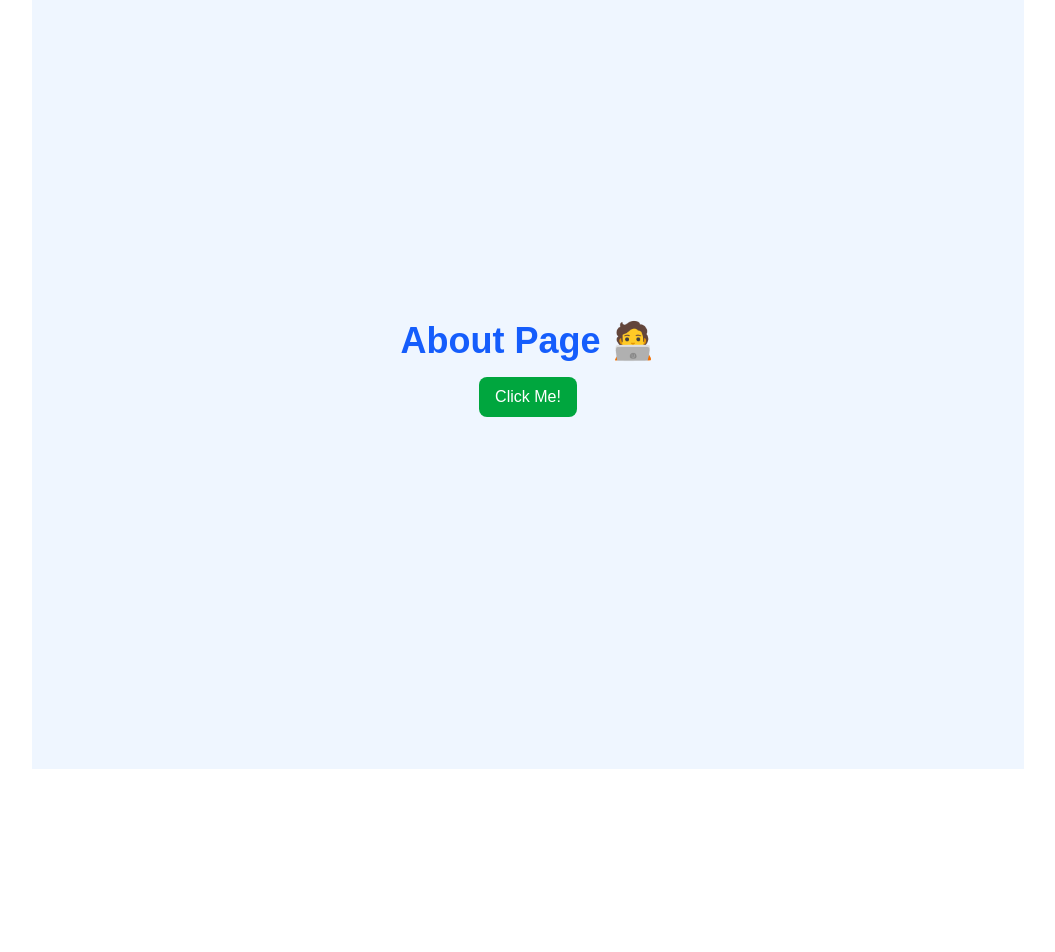
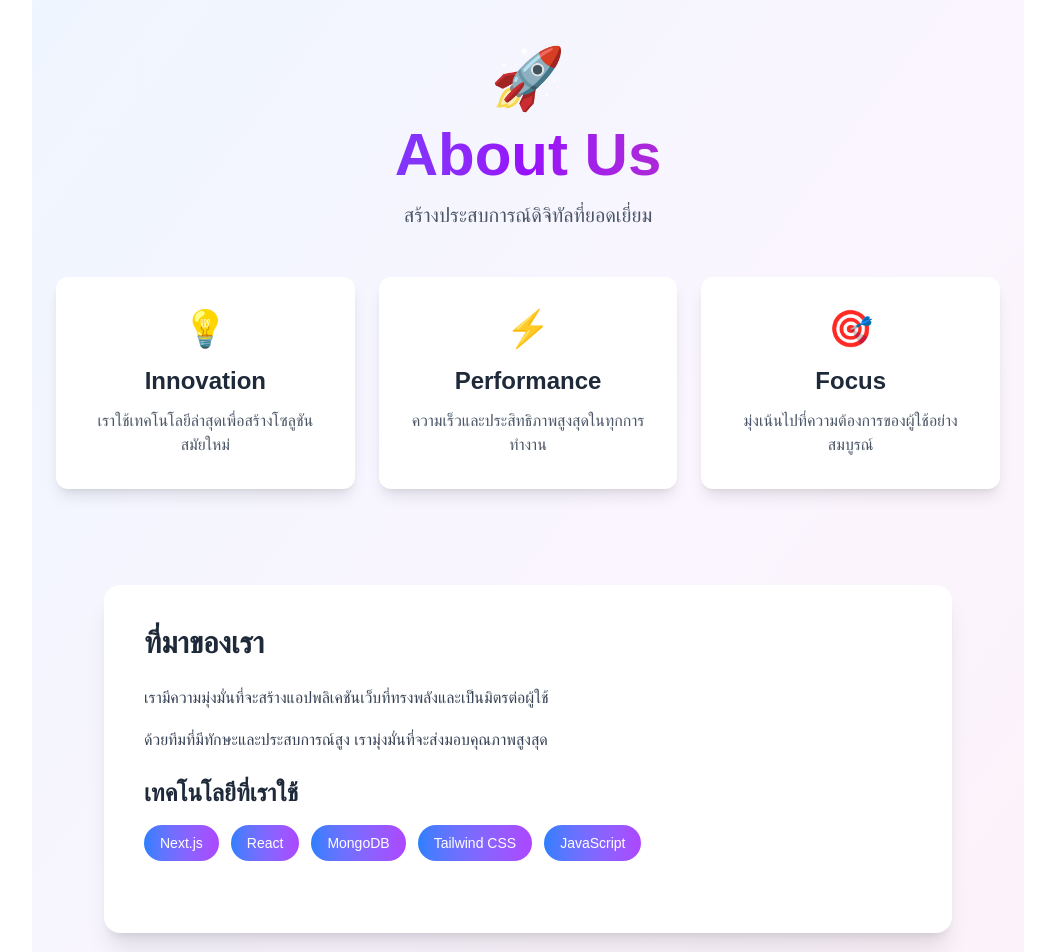
Before and after one commit to praditgame27-tech/my-next-app, a Next.js app: page /about in a window 1280 px wide. Shown: the part 120-1072 px from the top of the page, without its empty margins (112-1167 px from the left). Before the commit the page ends 913 px from the top, so only its background shows below. Built offline with nearby package versions, Linux system fonts and the light colour scheme.

Commit message:
Day 15: Start — Role-based Access & Security

```diff
--- a/app/about/page.js
+++ b/app/about/page.js
@@ -1,30 +1,96 @@
 // app/about/page.js
 
 "use client";
-// บอก Next.js ว่าไฟล์นี้เป็น Client Component
-// สามารถใช้ event handler, useState, useEffect, alert ฯลฯ ได้
 
 import Button from "../components/Button";
-// เรียกใช้ปุ่มจากไฟล์ components/Button.js
 
-// นี่คือ React Component สำหรับหน้า /about
 export default function AboutPage() {
 
-  // ฟังก์ชันนี้จะถูกใช้เมื่อผู้ใช้กดปุ่ม
   const handleClick = () => {
-    alert("You clicked the button from About Page!");
+    alert("ขอบคุณที่สนใจในโครงการของเรา! Thank you for your interest!");
   };
 
-  // JSX ที่จะถูกแสดงใน browser
   return (
-    <main className="min-h-screen flex flex-col items-center justify-center gap-4 bg-blue-50">
-      {/* หัวข้อของหน้า */}
-      <h1 className="text-4xl font-bold text-blue-600">
-        About Page 🧑‍💻
-      </h1>
+    <main className="min-h-screen bg-gradient-to-br from-blue-50 via-purple-50 to-pink-50">
+      {/* Hero Section */}
+      <section className="pt-20 pb-12 px-6 text-center max-w-5xl mx-auto">
+        <div className="mb-8">
+          <span className="inline-block text-6xl mb-4">🚀</span>
+          <h1 className="text-5xl md:text-6xl font-bold text-transparent bg-clip-text bg-gradient-to-r from-blue-600 via-purple-600 to-pink-600 mb-4">
+            About Us
+          </h1>
+          <p className="text-xl text-gray-600 mt-4">
+            สร้างประสบการณ์ดิจิทัลที่ยอดเยี่ยม
+          </p>
+        </div>
 
-      {/* เรียกใช้ปุ่ม พร้อมส่ง props text และ onClick ลงไป */}
-      <Button text="Click Me!" onClick={handleClick} />
+        {/* Description Cards */}
+        <div className="grid md:grid-cols-3 gap-6 mt-12">
+          <div className="bg-white rounded-xl shadow-lg p-8 hover:shadow-xl transition-shadow">
+            <div className="text-4xl mb-4">💡</div>
+            <h2 className="text-2xl font-bold text-gray-800 mb-3">Innovation</h2>
+            <p className="text-gray-600">
+              เราใช้เทคโนโลยีล่าสุดเพื่อสร้างโซลูชันสมัยใหม่
+            </p>
+          </div>
+
+          <div className="bg-white rounded-xl shadow-lg p-8 hover:shadow-xl transition-shadow">
+            <div className="text-4xl mb-4">⚡</div>
+            <h2 className="text-2xl font-bold text-gray-800 mb-3">Performance</h2>
+            <p className="text-gray-600">
+              ความเร็วและประสิทธิภาพสูงสุดในทุกการทำงาน
+            </p>
+          </div>
+
+          <div className="bg-white rounded-xl shadow-lg p-8 hover:shadow-xl transition-shadow">
+            <div className="text-4xl mb-4">🎯</div>
+            <h2 className="text-2xl font-bold text-gray-800 mb-3">Focus</h2>
+            <p className="text-gray-600">
+              มุ่งเน้นไปที่ความต้องการของผู้ใช้อย่างสมบูรณ์
+            </p>
+          </div>
+        </div>
+      </section>
+
+      {/* About Content Section */}
+      <section className="py-12 px-6 max-w-4xl mx-auto">
+        <div className="bg-white rounded-2xl shadow-xl p-10">
+          <h2 className="text-3xl font-bold text-gray-800 mb-6">ที่มาของเรา</h2>
+          <p className="text-gray-700 leading-relaxed mb-4">
+            เรามีความมุ่งมั่นที่จะสร้างแอปพลิเคชันเว็บที่ทรงพลังและเป็นมิตรต่อผู้ใช้
+          </p>
+          <p className="text-gray-700 leading-relaxed mb-6">
+            ด้วยทีมที่มีทักษะและประสบการณ์สูง เรามุ่งมั่นที่จะส่งมอบคุณภาพสูงสุด
+          </p>
+
+          {/* Tech Stack */}
+          <h3 className="text-2xl font-bold text-gray-800 mb-4">เทคโนโลยีที่เราใช้</h3>
+          <div className="flex flex-wrap gap-3 mb-8">
+            {['Next.js', 'React', 'MongoDB', 'Tailwind CSS', 'JavaScript'].map((tech) => (
+              <span
+                key={tech}
+                className="px-4 py-2 bg-gradient-to-r from-blue-500 to-purple-500 text-white rounded-full text-sm font-medium"
+              >
+                {tech}
+              </span>
+            ))}
+          </div>
+        </div>
+      </section>
+
+      {/* CTA Section */}
+      <section className="py-16 px-6 text-center">
+        <div className="max-w-2xl mx-auto">
+          <h2 className="text-3xl font-bold text-gray-800 mb-4">พร้อมที่จะทำงานด้วยกันหรือไม่?</h2>
+          <p className="text-gray-600 mb-8">
+            ติดต่อเราเพื่อเรียนรู้เพิ่มเติมเกี่ยวกับโครงการและบริการของเรา
+          </p>
+          <Button text="ติดต่อเรา →" onClick={handleClick} />
+        </div>
+      </section>
+
+      {/* Footer spacing */}
+      <div className="h-8"></div>
     </main>
   );
 }
--- a/app/api/auth/login/route.js
+++ b/app/api/auth/login/route.js
@@ -3,15 +3,24 @@ import { cookies } from "next/headers";
 export async function POST(req) {
   const { email, password } = await req.json();
 
-  // 🔐 mock admin (ชั่วคราว)
+  // mock users
   if (email === "admin@example.com" && password === "1234") {
     cookies().set({
       name: "auth",
-      value: "admin",
+      value: JSON.stringify({ role: "admin" }),
       httpOnly: true,
       path: "/",
     });
+    return Response.json({ success: true });
+  }
 
+  if (email === "user@example.com" && password === "1234") {
+    cookies().set({
+      name: "auth",
+      value: JSON.stringify({ role: "user" }),
+      httpOnly: true,
+      path: "/",
+    });
     return Response.json({ success: true });
   }
 
--- a/app/api/contact/[id]/route.js
+++ b/app/api/contact/[id]/route.js
@@ -2,10 +2,25 @@ export const runtime = "nodejs";
 
 import clientPromise from "@/lib/mongodb";
 import { ObjectId } from "mongodb";
+import { cookies } from "next/headers";
 
 export async function DELETE(req, { params }) {
+
+  // อ่าน role จาก cookie
+  const auth = cookies().get("auth")?.value;
+  const role = auth ? JSON.parse(auth).role : "guest";
+
+    // ❌ ไม่ใช่ admin → ห้ามลบ
+  if (role !== "admin") {
+    return Response.json(
+      { success: false, message: "Forbidden" },
+      { status: 403 }
+    );
+  }
+
   const client = await clientPromise;
-  const db = client.db("my-next-app");
+  //const db = client.db("my-next-app");
+  const db = client.db(process.env.MONGODB_DB);
 
   const result = await db
     .collection("contacts")
--- a/app/api/contact/route.js
+++ b/app/api/contact/route.js
@@ -1,6 +1,7 @@
 // app/api/contact/route.js
 // POST เก็บข้อมูลเหมือนเดิม (ไม่ต้องแตะ)
 import clientPromise from "@/lib/mongodb";
+import { cookies } from "next/headers";
 
 export async function POST(request) {
   try {
@@ -77,6 +78,11 @@ export async function POST(request) {
 //   }
 // }
 export async function GET(req) {
+
+  // อ่าน role จาก cookie
+  const auth = cookies().get("auth")?.value;
+  const role = auth ? JSON.parse(auth).role : "guest";
+
   const { searchParams } = new URL(req.url);
 
   const q = searchParams.get("q") || "";
@@ -111,11 +117,20 @@ export async function GET(req) {
     .limit(limit)
     .toArray();
 
+  // return Response.json({
+  //   success: true,
+  //   data,
+  //   total,
+  //   page,
+  //   totalPages: Math.ceil(total / limit),
+  // });
+
   return Response.json({
     success: true,
     data,
     total,
     page,
     totalPages: Math.ceil(total / limit),
+    role, // 👈 ส่ง role ไปให้ client ใช้ซ่อนปุ่ม
   });
 }
--- a/app/dashboard/contact/page.js
+++ b/app/dashboard/contact/page.js
@@ -27,6 +27,7 @@ export default function ContactPage() {
   }, [q, sort, page]);
 
   // ฟังก์ชันดึงข้อมูลจาก API
+  const [role, setRole] = useState("guest");
   const fetchData = async () => {
     const res = await fetch(
       `/api/contact?q=${q}&sort=${sort}&page=${page}&limit=5`
@@ -37,6 +38,7 @@ export default function ContactPage() {
     // อัปเดต state
     setContacts(result.data);
     setTotalPages(result.totalPages);
+    setRole(result.role);
   };
 
   return (
@@ -111,21 +113,20 @@ export default function ContactPage() {
 
               {/* 🗑️ Delete */}
               <td>
+
+                {role === "admin" && (
                 <button
                   onClick={async () => {
                     if (!confirm("Delete this contact?")) return;
-
-                    await fetch(`/api/contact/${item._id}`, {
-                      method: "DELETE",
-                    });
-
-                    // 🔄 ดึงข้อมูลใหม่หลังลบ
+                    await fetch(`/api/contact/${item._id}`, { method: "DELETE" });
                     fetchData();
                   }}
                   className="text-xs text-red-600 underline"
                 >
                   Delete
                 </button>
+              )}
+
               </td>
             </tr>
           ))}
```
